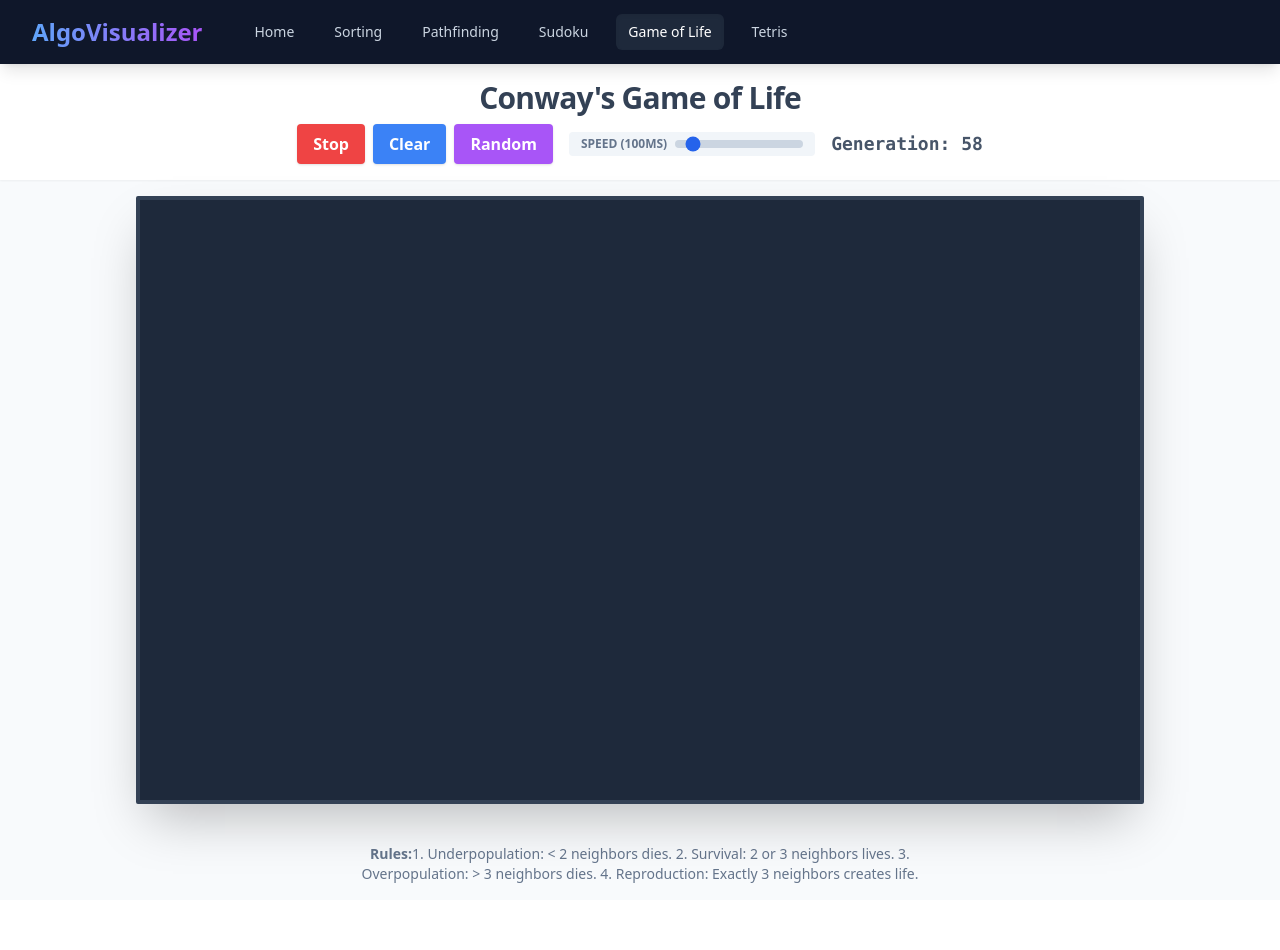
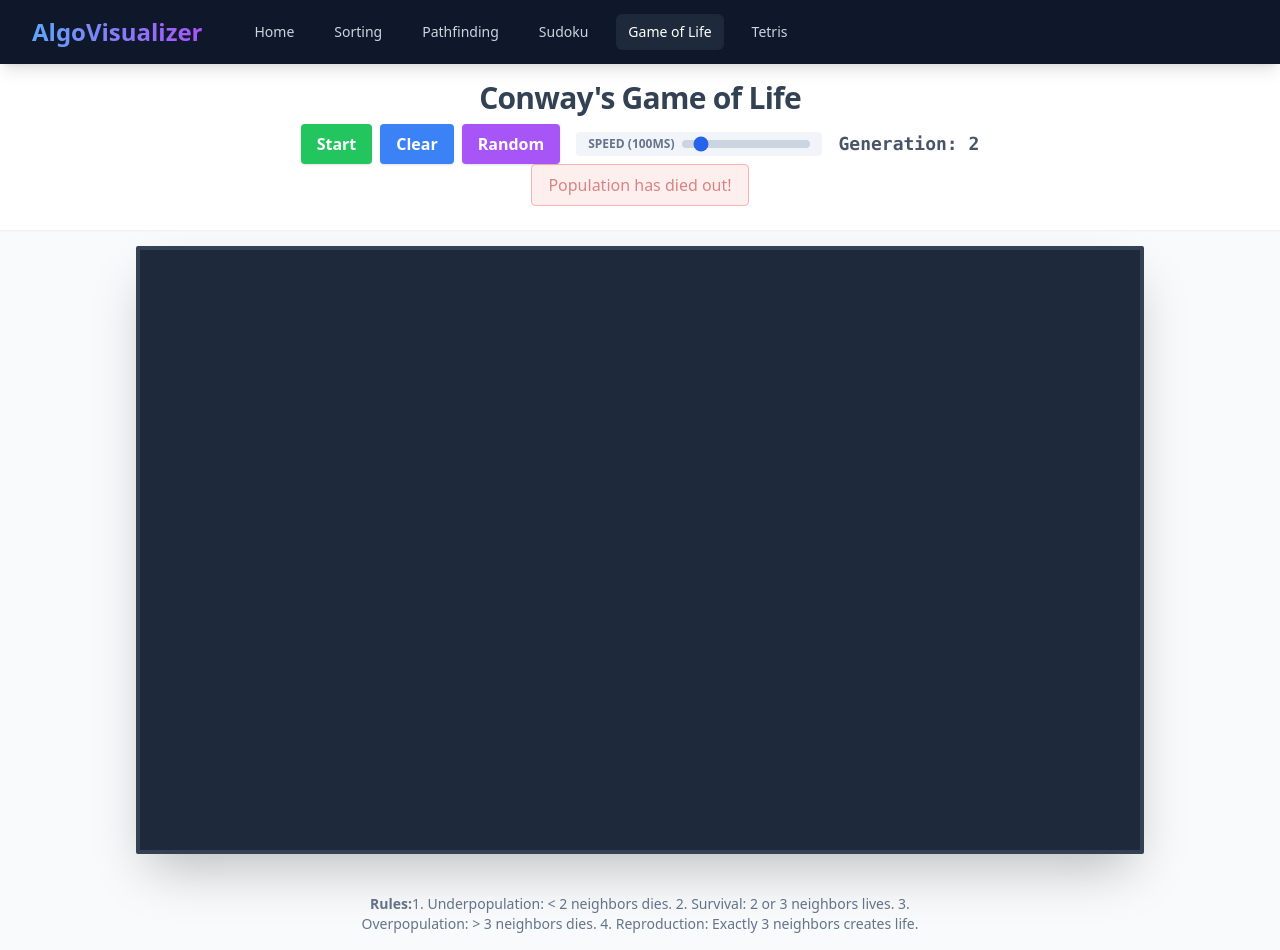
Before and after one commit to Madhurg2002/Visualizer, a React (Create React App) app: page /CellularAutomata in a window 1280 px wide. Both pictures are taken after a click on the button "Start". Before the commit the page ends 900 px from the top, so only its background shows below. Built offline with nearby package versions, Linux system fonts and the light colour scheme.

Commit message:
feat: implement Sudoku game page with interactive controls and scaffold Cellular Automata page

```diff
--- a/src/Page/CellularAutomata/index.js
+++ b/src/Page/CellularAutomata/index.js
@@ -28,12 +28,51 @@ export default function GameOfLife() {
   const [running, setRunning] = useState(false);
   const [generation, setGeneration] = useState(0);
   const [speed, setSpeed] = useState(100); // ms
+  const [statusMessage, setStatusMessage] = useState("");
 
   const runningRef = useRef(running);
   runningRef.current = running;
 
   const speedRef = useRef(speed);
   speedRef.current = speed;
+
+  const prevGridStringRef = useRef("");
+
+  useEffect(() => {
+    if (!running) {
+        prevGridStringRef.current = JSON.stringify(grid);
+        return;
+    }
+
+    // 1. Check Empty
+    let hasLife = false;
+    // Check if any cell is alive
+    for (let r = 0; r < numRows; r++) {
+        for (let c = 0; c < numCols; c++) {
+            if (grid[r][c] === 1) {
+                hasLife = true;
+                break;
+            }
+        }
+        if (hasLife) break;
+    }
+
+    if (!hasLife) {
+        setRunning(false);
+        runningRef.current = false;
+        setStatusMessage("Population has died out!");
+        return;
+    }
+
+    // 2. Check Stable (Constant)
+    const currentGridString = JSON.stringify(grid);
+    if (currentGridString === prevGridStringRef.current) {
+         setRunning(false);
+         runningRef.current = false; // Ensure simulation loop stops
+         setStatusMessage("Population has stabilized!");
+    }
+    prevGridStringRef.current = currentGridString;
+  }, [grid, running]);
 
   const runSimulation = useCallback(() => {
     if (!runningRef.current) {
@@ -90,6 +129,7 @@ export default function GameOfLife() {
                     onClick={() => {
                     setRunning(!running);
                     if (!running) {
+                        setStatusMessage("");
                         runningRef.current = true;
                         runSimulation();
                     }
@@ -104,6 +144,7 @@ export default function GameOfLife() {
                     setGrid(generateEmptyGrid());
                     setGeneration(0);
                     setRunning(false);
+                    setStatusMessage("");
                     }}
                 >
                     Clear
@@ -120,6 +161,7 @@ export default function GameOfLife() {
                     }
                     setGrid(rows);
                     setGeneration(0);
+                    setStatusMessage("");
                     }}
                 >
                     Random
@@ -143,6 +185,11 @@ export default function GameOfLife() {
             </div>
 
         </div>
+        {statusMessage && (
+            <div className="bg-red-100 border border-red-400 text-red-700 px-4 py-2 rounded relative mb-2 animate-pulse">
+                <span className="block sm:inline">{statusMessage}</span>
+            </div>
+        )}
       </div>
 
       {/* Grid */}
--- a/src/Page/Sudoku/Controls.js
+++ b/src/Page/Sudoku/Controls.js
@@ -129,20 +129,7 @@ export default function Controls({
       >
         Show Hint
       </button>
-      <button
-        onClick={() => handleButtonClick("solve", onVisualizeSolver)}
-        disabled={solving}
-        style={{
-          ...baseButtonStyle,
-          backgroundColor: poppedButton === "solve" ? "#4f46e5" : "#6366f1",
-          color: "white",
-          opacity: solving ? 0.5 : 1,
-          cursor: solving ? "wait" : "pointer",
-          transform: poppedButton === "solve" ? "scale(1.1)" : "scale(1)",
-        }}
-      >
-        {solving ? "Solving..." : "Visualize Solver"}
-      </button>
+
     </div>
   );
 }
--- a/src/Page/Sudoku/index.js
+++ b/src/Page/Sudoku/index.js
@@ -49,9 +49,22 @@ export default function Sudoku() {
   const query = new URLSearchParams(window.location.search);
 
   const urlSeed = query.get("seed") || "";
-  const [difficulty, setDifficulty] = useState("easy");
-  const [seedInput, setSeedInput] = useState(urlSeed);
-  const [seed, setSeed] = useState(urlSeed || randomSeed());
+  const urlDiff = query.get("difficulty") || "easy";
+
+  // If urlSeed exists, use it. Otherwise use the initial random seed.
+  const initialSeed = useMemo(() => urlSeed || randomSeed(), [urlSeed]);
+
+  const [difficulty, setDifficulty] = useState(urlDiff);
+  const [seedInput, setSeedInput] = useState(initialSeed);
+  const [seed, setSeed] = useState(initialSeed);
+
+  // Sync state to URL
+  useEffect(() => {
+    const params = new URLSearchParams();
+    if (seed) params.set("seed", seed);
+    if (difficulty) params.set("difficulty", difficulty);
+    navigate(`?${params.toString()}`, { replace: true });
+  }, [seed, difficulty, navigate]);
   const clues = DIFFICULTY[difficulty];
 
   const [settingsVisible, setSettingsVisible] = useState(false);
```
